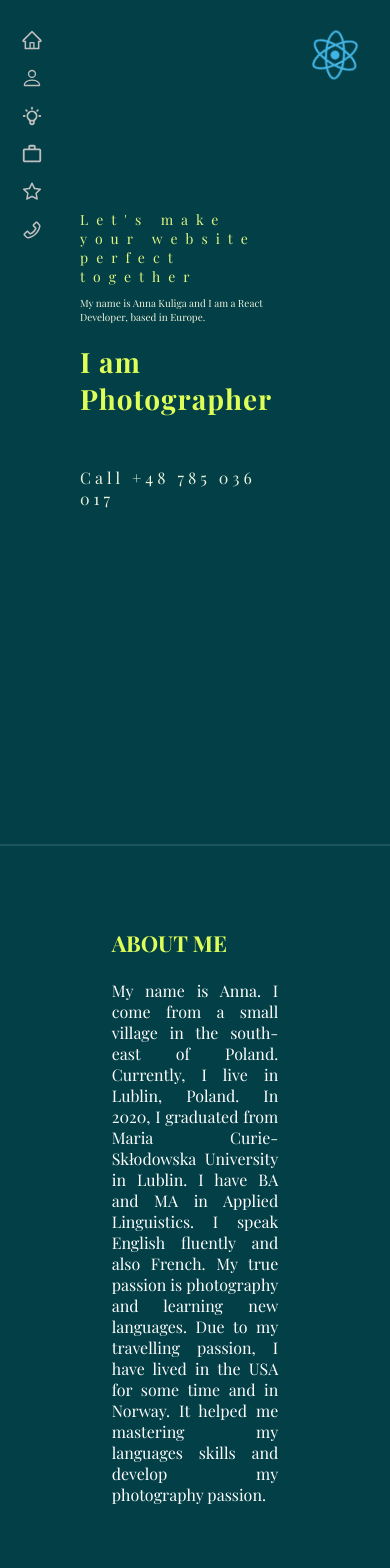
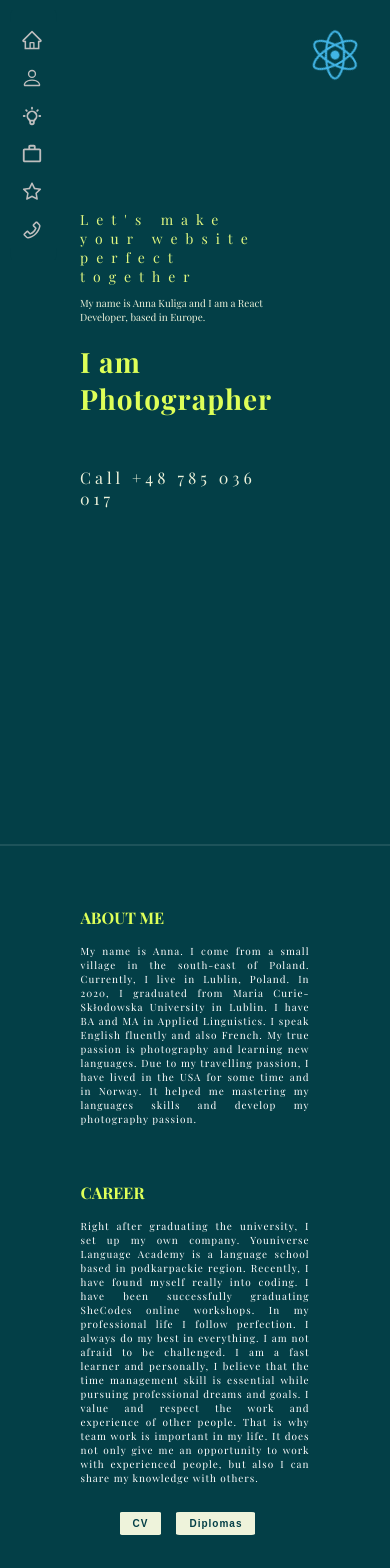
Before and after one commit to AnnaKuliga/anna-kuliga-portfolio-website, a React (Create React App) app: page / in a window 390 px wide. Shown: the top 1568 px of the page. Built offline with nearby package versions, Linux system fonts and the light colour scheme; a web font is replaced by a local one.

Commit message:
added media queries to the About section

```diff
--- a/src/components/Body/About/About.css
+++ b/src/components/Body/About/About.css
@@ -45,16 +45,16 @@
 }
 .About .personal .p-left .bg-base {
   background-color: var(--cardColor);
-  border-radius: 8px;
   padding: 30px;
 }
 .About .personal .p-left .bg-base h3 {
-  font-size: var(--h2FontSize);
+  font-size: var(--h1FontSize);
   color: var(--primaryColor);
   text-transform: uppercase;
 }
 .About .personal .p-left .bg-base p {
   text-align: justify;
+  font-size: 18px;
 }
 .About .personal .p-left .resume {
   display: flex;
@@ -74,4 +74,41 @@
 .About .personal .p-left .resume a button:hover {
   cursor: pointer;
   transform: scale(1.1);
+}
+
+@media (max-width: 800px) {
+  .About {
+    margin: 0 10px;
+  }
+  .About .personal .p-left .bg-base {
+    padding: 15px;
+  }
+  .About .personal .p-left .bg-base h3 {
+    font-size: var(--h2FontSize);
+  }
+  .About .personal .p-left .bg-base p {
+    font-size: var(--smallFontSize);
+  }
+  .About .personal .p-left .resume {
+    display: flex;
+    justify-content: center;
+  }
+  .About .personal .p-left .resume a button {
+    border: 1px solid var(--whiteColor);
+    border-radius: 5%;
+    color: var(--cardColor);
+    font-weight: bold;
+    font-size: var(--smallestFontSize);
+    letter-spacing: 1px;
+    padding: 5px 12px;
+  }
+}
+@media (max-width: 400px) {
+  .About .personal .p-left .bg-base h3 {
+    font-size: var(--normalFontSize);
+  }
+  .About .personal .p-left .bg-base p {
+    letter-spacing: 1px;
+    font-size: var(--smallestFontSize);
+  }
 }/*# sourceMappingURL=About.css.map */
--- a/src/components/Body/About/About.scss
+++ b/src/components/Body/About/About.scss
@@ -46,17 +46,17 @@
 
       .bg-base {
         background-color: var(--cardColor);
-        border-radius: 8px;
         padding: 30px;
 
         h3 {
-          font-size: var(--h2FontSize);
+          font-size: var(--h1FontSize);
           color: var(--primaryColor);
           text-transform: uppercase;
         }
 
         p {
           text-align: justify;
+          font-size: 18px;
         }
       }
 
@@ -85,3 +85,57 @@
     }
   }
 }
+
+@media (max-width: 800px) {
+  .About {
+    margin: 0 10px;
+
+    .personal {
+      .p-left {
+        .bg-base {
+          padding: 15px;
+          h3 {
+            font-size: var(--h2FontSize);
+          }
+          p {
+            font-size: var(--smallFontSize);
+          }
+        }
+
+        .resume {
+          display: flex;
+          justify-content: center;
+          a {
+            button {
+              border: 1px solid var(--whiteColor);
+              border-radius: 5%;
+              color: var(--cardColor);
+              font-weight: bold;
+              font-size: var(--smallestFontSize);
+              letter-spacing: 1px;
+              padding: 5px 12px;
+            }
+          }
+        }
+      }
+    }
+  }
+}
+
+@media (max-width: 400px) {
+  .About {
+    .personal {
+      .p-left {
+        .bg-base {
+          h3 {
+            font-size: var(--normalFontSize);
+          }
+          p {
+            letter-spacing: 1px;
+            font-size: var(--smallestFontSize);
+          }
+        }
+      }
+    }
+  }
+}
```
Also changed, not shown: 1 other file (tests, documents, lock files or other folders).
